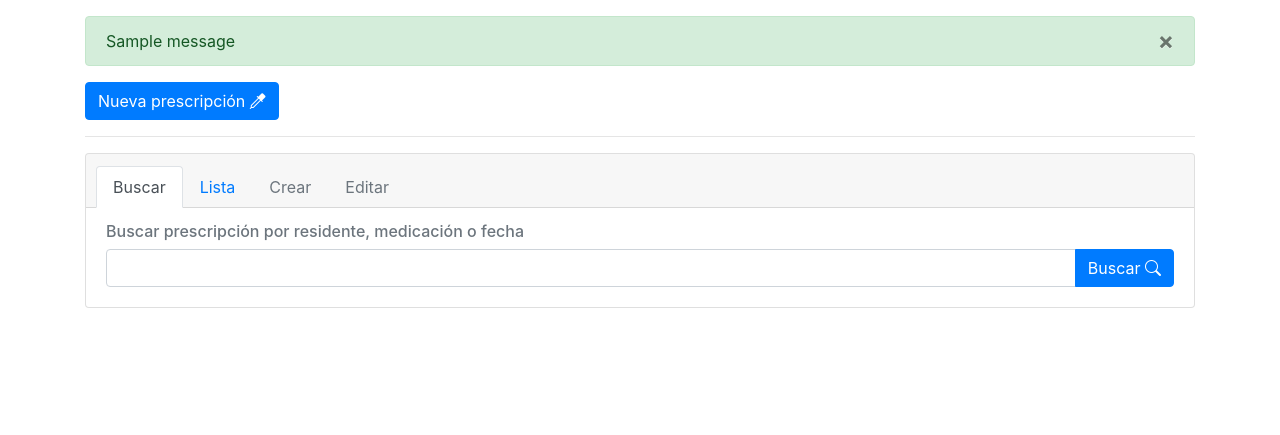
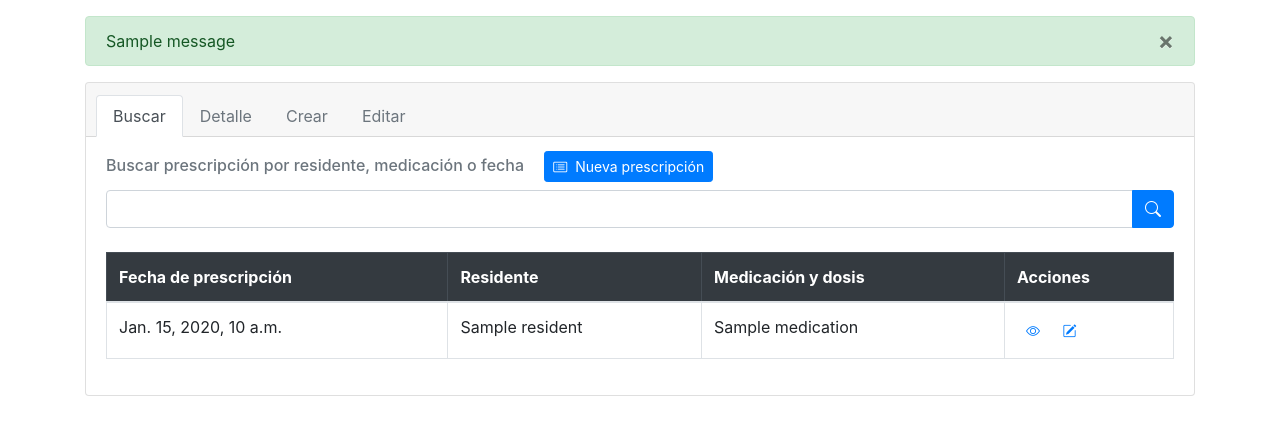
Before and after one commit to leomontigatti/Ayekan, a Django app: template residency/templates/prescription/search.html in a window 1280 px wide. Shown: the part 56-491 px from the top of the page. Run offline with Django 3.2, Linux system fonts and the light colour scheme; the template is opened without the code that fills it: most values are stand-ins (such as "Sample title", 1, 10 or a date in 2020); one stand-in notice (Sample message) is shown.

Commit message:
Modified template buttons and styles

```diff
--- a/residency/templates/nav.html
+++ b/residency/templates/nav.html
@@ -16,7 +16,7 @@
             <a class="nav-link" href="{% url 'medication_list' %}">Medicaciones</a>
           </li>
           <li class="nav-item {% if active_page == 'prescription' %}active{% endif %}">
-            <a class="nav-link" href="{% url 'prescription_search' %}">Prescripciones</a>
+            <a class="nav-link" href="{% url 'prescription_list' %}">Prescripciones</a>
           </li>
           <li class="nav-item {% if active_page == 'stock' %}active{% endif %}">
             <a class="nav-link" href="#">Stocks</a>
--- a/residency/templates/prescription/search.html
+++ b/residency/templates/prescription/search.html
@@ -14,11 +14,6 @@
         {% endfor %}
     {% endif %}
 
-    {# Prescription creation button. #}
-	<a class="btn btn-primary" href="{% url 'prescription_create' %}">Nueva prescripción <i class="bi bi-eyedropper"></i></a>
-
-	<hr>
-
     {# Prescription card. #}
     <div class="card">
 
@@ -26,10 +21,10 @@
         <div class="card-header">
             <ul class="nav nav-tabs card-header-tabs">
                 <li class="nav-item">
-                    <a class="nav-link active" href="{% url 'prescription_search' %}">Buscar</a>
+                    <a class="nav-link active" href="{% url 'prescription_list' %}">Buscar</a>
                 </li>
                 <li class="nav-item">
-                    <a class="nav-link" href="{% url 'prescription_list' %}">Lista</a>
+                    <a class="nav-link disabled" href="#">Detalle</a>
                 </li>
                 <li class="nav-item">
                     <a class="nav-link disabled" href="#">Crear</a>
@@ -42,18 +37,60 @@
 
         {# Card body. #}
         <div class="card-body">
-            <h6 class="card-subtitle mb-2 text-muted">Buscar prescripción por residente, medicación o fecha</h6>
+            <h6 class="card-subtitle mb-2 text-muted">Buscar prescripción por residente, medicación o fecha
+                {# Prescription creation button. #}
+                <a href="{% url 'prescription_create' %}" class="btn btn-primary btn-sm ml-3">
+                    <i class="bi bi-card-list mr-2"></i>Nueva prescripción
+                </a>
+            </h6>
+
             <form action="{% url 'prescription_search' %}" method="POST">
                 {% csrf_token %}
 
                 <div class="input-group">
-                    <input type="text" name="imput_field" class="form-control">
+                    <input type="search" name="imput_field" class="form-control">
 
-                    <div class="input-group-append">
-                        <button class="btn btn-primary" type="submit">Buscar <i class="bi bi-search"></i></button>
-                    </div>
+                    <span class="input-group-append">
+                        <button class="btn btn-primary" type="submit">
+                            <i class="bi bi-search"></i>
+                        </button>
+                    </span>
                 </div>
             </form>
+
+            <br>
+
+			<table class="table table-hover table-bordered">
+
+				{# Table headers. #}
+				<thead class="table-dark">
+					<tr>
+						<th scope="col">Fecha de prescripción</th>
+						<th scope="col">Residente</th>
+						<th scope="col">Medicación y dosis</th>
+						<th scope="col">Acciones</th>
+					</tr>
+				</thead>
+
+				{# Table body. #}
+				<tbody>
+					{% for prescription in prescription_list %}
+                        <tr>
+                            <td>{{ prescription.prescription_date }}</td>
+                            <td>{{ prescription.resident }}</td>
+                            <td>{{ prescription.medication }}</td>
+                            <td>
+                                <a href="{% url 'prescription_detail' prescription.pk %}" class="btn btn-link btn-sm" data-toggle="tooltip" title="Ver detalle">
+                                    <i class="bi bi-eye"></i>
+                                </a>
+                                <a href="{% url 'prescription_update' prescription.pk %}" class="btn btn-link btn-sm" data-toggle="tooltip" title="Actualizar">
+                                    <i class="bi bi-pencil-square"></i>
+                                </a>
+                            </td>
+                        </tr>
+					{% endfor %}
+				</tbody>
+			</table>
         </div>
     </div>
-{% endblock %}
+{% endblock content %}
--- a/residency/templates/resident/create.html
+++ b/residency/templates/resident/create.html
@@ -75,4 +75,4 @@
             </div>
         </div>
     </div>
-{% endblock %}
+{% endblock content %}
--- a/residency/templates/resident/detail.html
+++ b/residency/templates/resident/detail.html
@@ -205,7 +205,7 @@
 
 			{# Go back button. #}
             <a class="btn btn-secondary" href="javascript:history.go(-1)">
-				<i class="bi bi-arrow-return-left mr-2"></i> Volver
+				<i class="bi bi-arrow-return-left mr-2"></i>Volver
 			</a>
 		</div>
 	</div>
--- a/residency/templates/resident/list.html
+++ b/residency/templates/resident/list.html
@@ -93,4 +93,4 @@
 			</table>
         </div>
     </div>
-{% endblock %}
+{% endblock content %}
--- a/residency/templates/resident/search.html
+++ b/residency/templates/resident/search.html
@@ -39,7 +39,7 @@
         <div class="card-body">
             <h6 class="card-subtitle mb-2 text-muted">Buscar residente por apodo, nombre o apellido
                 {# Resident creation button. #}
-                <a href="{% url 'tutor_create' %}" class="btn btn-primary btn-sm ml-3">
+                <a href="{% url 'resident_create' %}" class="btn btn-primary btn-sm ml-3">
                     <i class="bi bi-person-plus mr-2"></i>Nuevo residente
                 </a>
             </h6>
@@ -93,4 +93,4 @@
 			</table>
         </div>
     </div>
-{% endblock %}
+{% endblock content %}
--- a/residency/templates/resident/update.html
+++ b/residency/templates/resident/update.html
@@ -76,5 +76,4 @@
             </div>
         </div>
     </div>
-
-{% endblock %}
+{% endblock content %}
```
Also changed, not shown: residency/templates/prescription/create.html (+22 -8 lines), residency/templates/prescription/detail.html (+21 -18 lines), residency/templates/prescription/list.html (+42 -12 lines).
